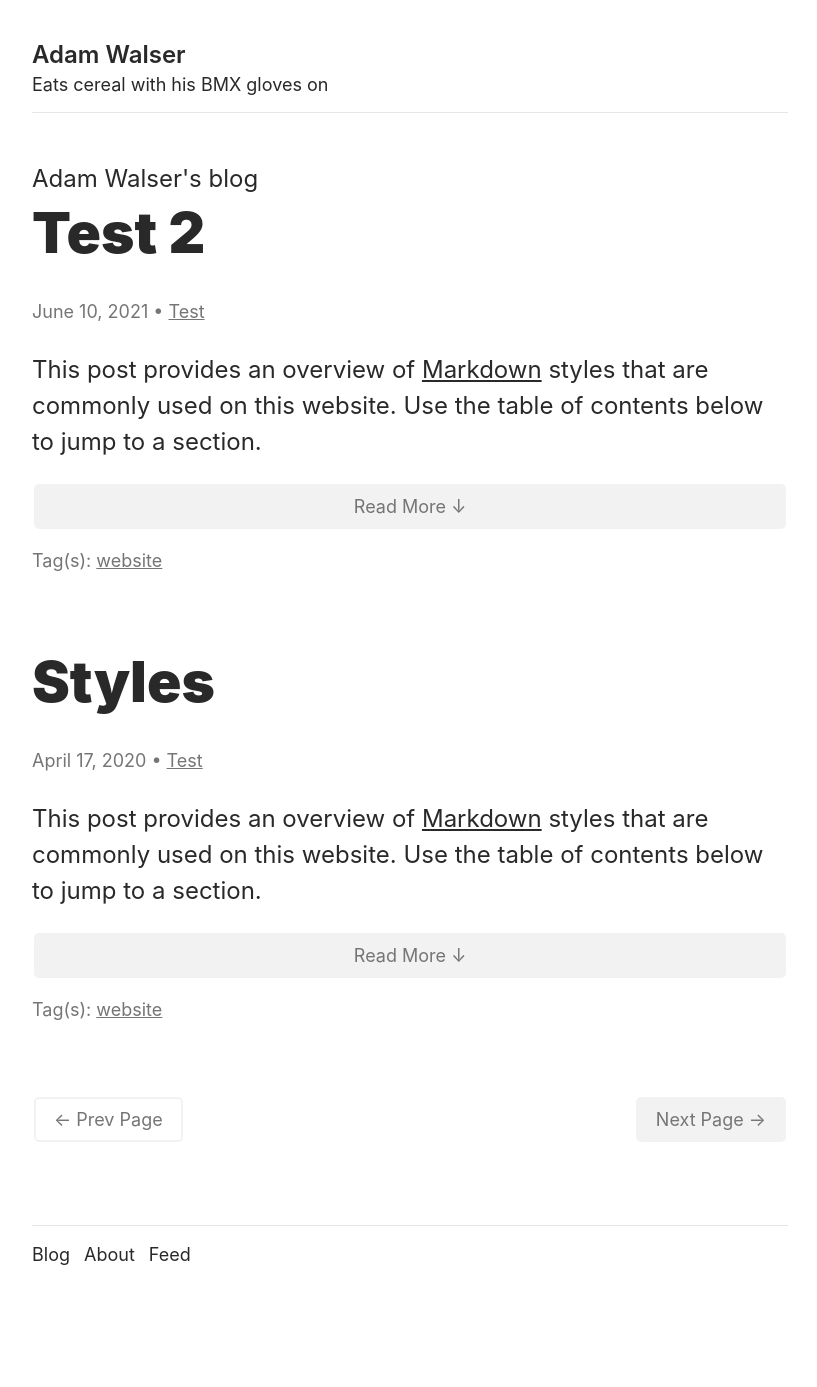
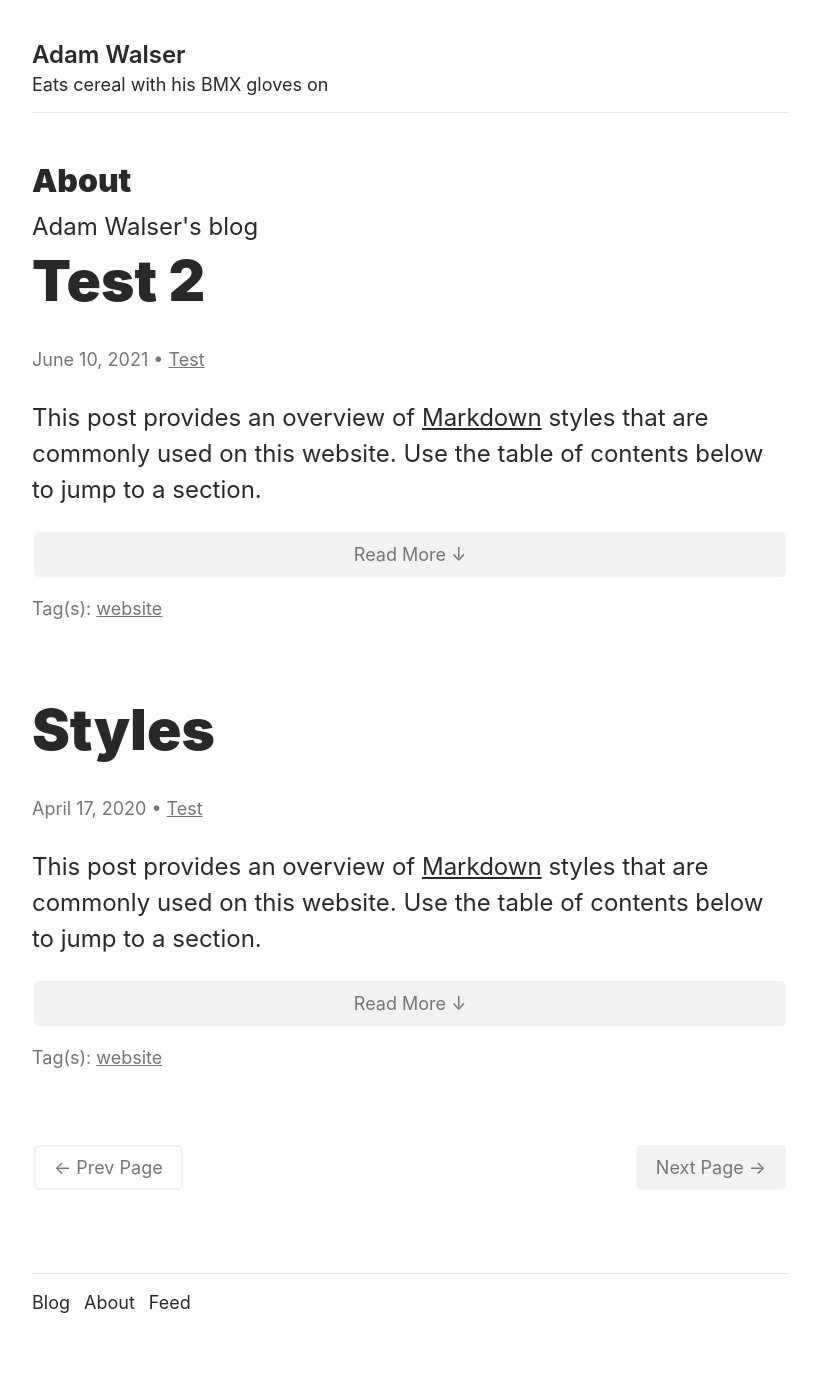
Before and after one commit to ajpwalser/ajpwalser.github.io, a Jekyll site: the page built from index.html, in a window 1280 px wide. Shown: the whole page, without its empty margins (230-1047 px from the left). Built offline with Jekyll 4.4.1, drawn with Linux system fonts in a browser that asks for light colours; some web fonts are replaced; the list of posts is cut into pages by our own code; before the commit the page ends 1339 px from its top, so only the background shows below that.

Commit message:
Update default.html

```diff
--- a/_layouts/default.html
+++ b/_layouts/default.html
@@ -25,6 +25,7 @@
       <hr>
    </header>
       <section role="contentinfo" aria-label="Description">
+         <h4>About</h4>
          {{ site.description }}
       </section>
    <main aria-label="Content" role="main">
```
